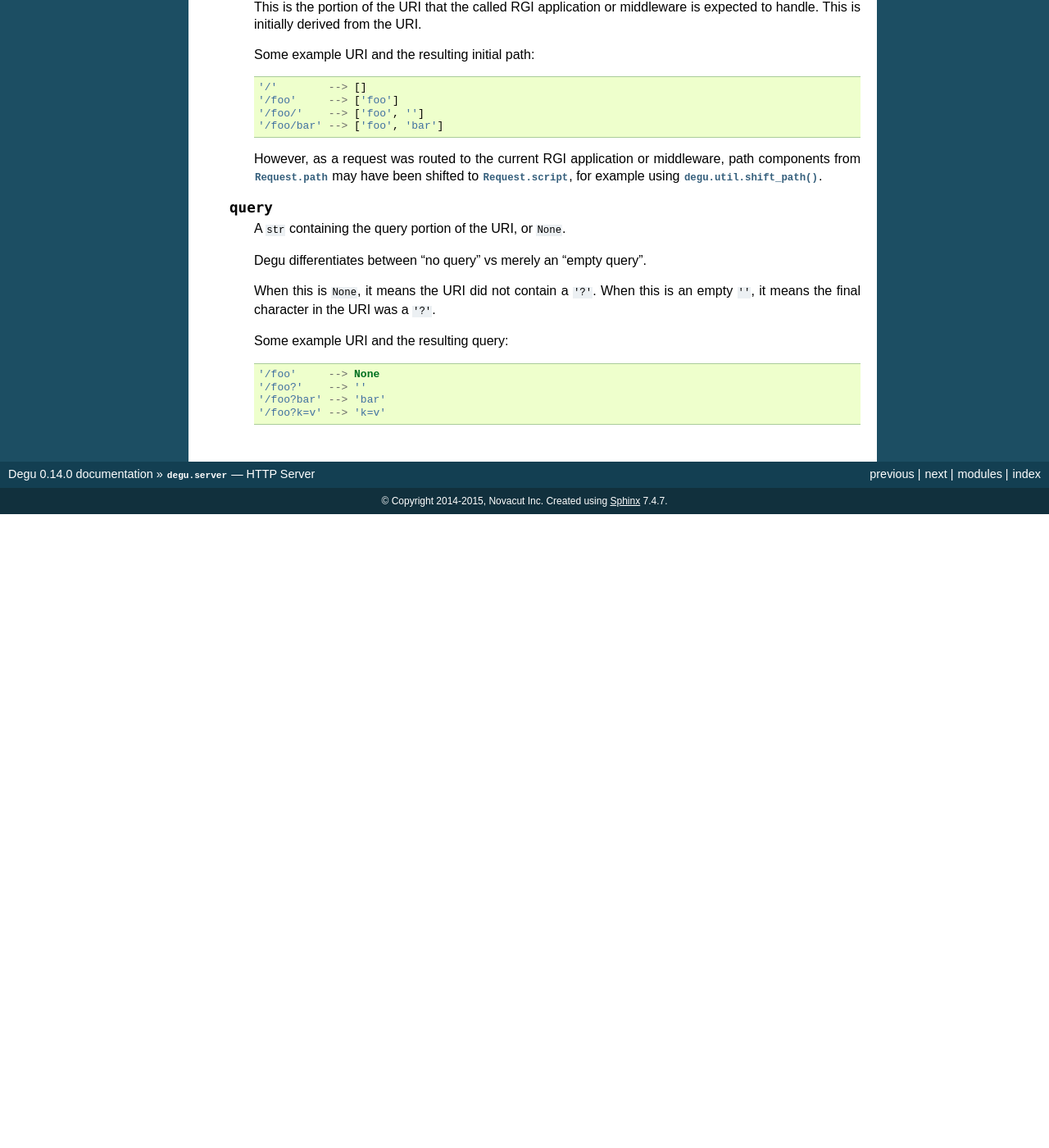
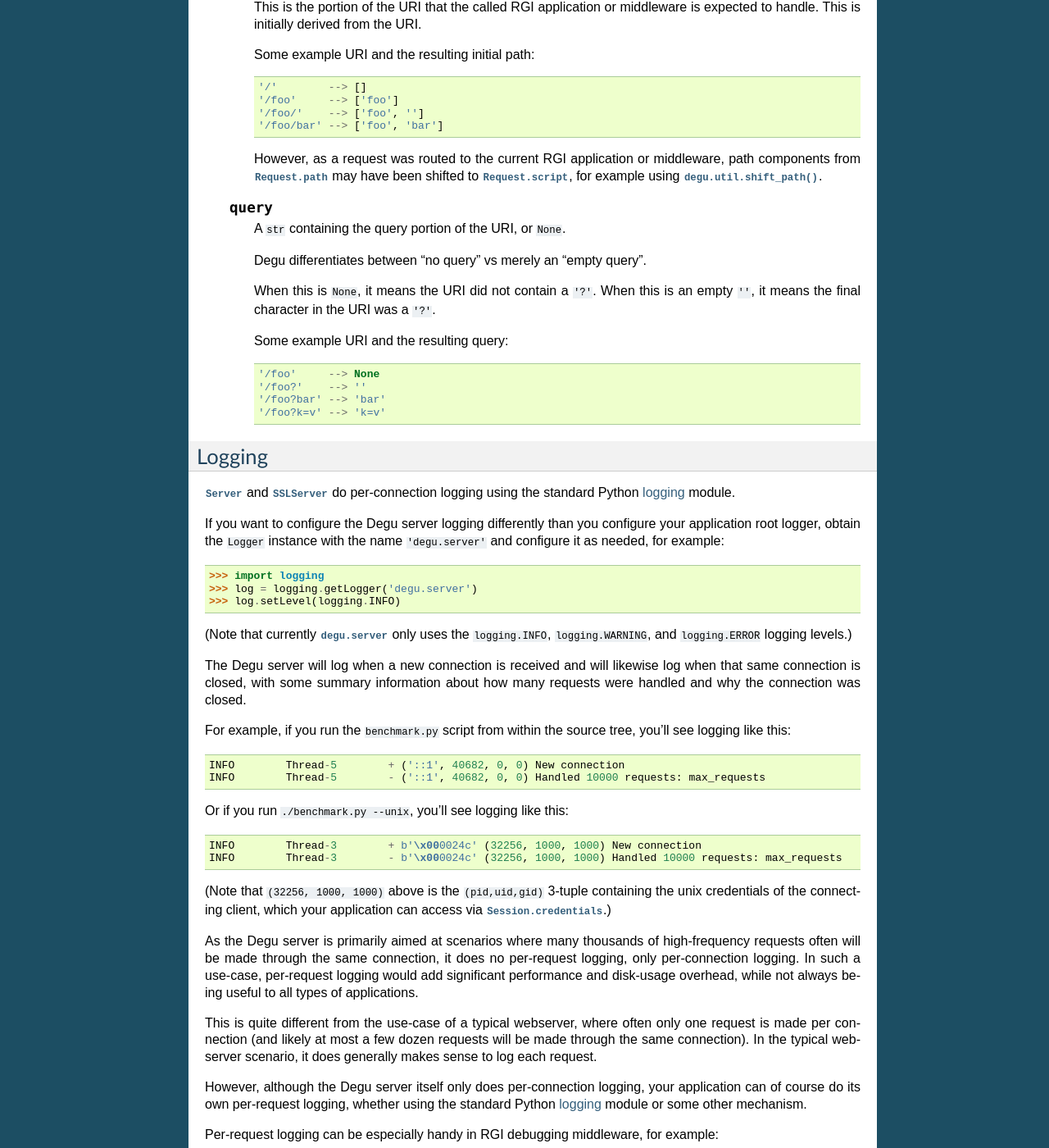
Before and after one commit to json420/degu, a Sphinx documentation site: the page built from doc/degu.server.rst, in a window 1280 px wide and 1400 px high, scrolled down 12069 px. Shown: the whole window at 82% size. Built offline with Sphinx 7.4.7, drawn with Linux system fonts in a browser that asks for light colours; before the commit the page ends 12696 px from its top, so only the background shows below that; some of the changed text lies outside the part shown.

Commit message:
Add 'Logging' section to degu.server.rst; doodle on degu.misc.RequestLogger middleware

```diff
--- a/doc/degu.server.rst
+++ b/doc/degu.server.rst
@@ -799,6 +799,96 @@ Both are documented below.
             '/foo?k=v' --> 'k=v'
 
 
+
+Logging
+-------
+
+:class:`Server` and :class:`SSLServer` do per-connection logging using the
+standard Python `logging`_ module.
+
+If you want to configure the Degu server logging differently than you configure
+your application root logger, obtain the ``Logger`` instance with the name
+``'degu.server'`` and configure it as needed, for example:
+
+>>> import logging
+>>> log = logging.getLogger('degu.server')
+>>> log.setLevel(logging.INFO)
+
+(Note that currently :mod:`degu.server` only uses the ``logging.INFO``,
+``logging.WARNING``, and ``logging.ERROR`` logging levels.)
+
+The Degu server will log when a new connection is received and will likewise
+log when that same connection is closed, with some summary information about
+how many requests were handled and why the connection was closed.
+
+For example, if you run the ``benchmark.py`` script from within the source tree,
+you'll see logging like this::
+
+    INFO	Thread-5	+ ('::1', 40682, 0, 0) New connection
+    INFO	Thread-5	- ('::1', 40682, 0, 0) Handled 10000 requests: max_requests
+
+Or if you run ``./benchmark.py --unix``, you'll see logging like this::
+
+    INFO	Thread-3	+ b'\x000024c' (32256, 1000, 1000) New connection
+    INFO	Thread-3	- b'\x000024c' (32256, 1000, 1000) Handled 10000 requests: max_requests
+
+(Note that ``(32256, 1000, 1000)`` above is the ``(pid,uid,gid)`` 3-tuple
+containing the unix credentials of the connecting client, which your application
+can access via :attr:`Session.credentials`.)
+
+As the Degu server is primarily aimed at scenarios where many thousands of
+high-frequency requests often will be made through the same connection, it does
+no per-request logging, only per-connection logging.  In such a use-case,
+per-request logging would add significant performance and disk-usage overhead,
+while not always being useful to all types of applications.
+
+This is quite different from the use-case of a typical webserver, where often
+only one request is made per connection (and likely at most a few dozen requests
+will be made through the same connection).  In the typical webserver scenario,
+it does generally makes sense to log each request.
+
+However, although the Degu server itself only does per-connection logging, your
+application can of course do its own per-request logging, whether using the
+standard Python `logging`_ module or some other mechanism.
+
+Per-request logging can be especially handy in RGI debugging middleware, for
+example:
+
+>>> import logging
+>>> log = logging.getLogger(__name__)
+>>> class RequestLogger:
+...     def __init__(self, app):
+...         self.app = app
+...
+...     def __call__(self, session, request, bodies):
+...         (status, reason, headers, body) = self.app(session, request, bodies)
+...         log.info('%s %s --> %s %s', request.method, request.uri, status, reason)
+...         return (status, reason, headers, body)
+...
+
+Or for even more verbose logging, you could log the complete details of each
+request and response (minus the actual content of the request and response
+bodies):
+
+>>> class RequestLogger:
+...     def __init__(self, app):
+...         self.app = app
+...
+...     def __call__(self, session, request, bodies):
+...         log.info('--> %s %s %r %r', *request[:4])
+...         (status, reason, headers, body) = self.app(session, request, bodies)
+...         if isinstance(body, bytes):
+...             body_repr = '<bytes: {}>'.format(len(body))
+...         else:
+...             body_repr = repr(body)
+...         log.info('<-- %s %s %r %s', status, reason, headers, body_repr)
+...         return (status, reason, headers, body)
+...
+
+The above example middleware are unlikely suitable for production use, but they
+could prove invaluable for debugging.
+
+
 .. _`multiprocessing.Process`: https://docs.python.org/3/library/multiprocessing.html#multiprocessing.Process
 .. _`socket`: https://docs.python.org/3/library/socket.html
 .. _`socket.socket.bind()`: https://docs.python.org/3/library/socket.html#socket.socket.bind
@@ -810,3 +900,4 @@ Both are documented below.
 .. _`ssl.SSLContext`: https://docs.python.org/3/library/ssl.html#ssl-contexts
 .. _`CRIME-like attacks`: http://en.wikipedia.org/wiki/CRIME
 .. _`perfect forward secrecy`: http://en.wikipedia.org/wiki/Forward_secrecy
+.. _`logging`: https://docs.python.org/3/library/logging.html
```
Also changed, not shown: 1 other file.
